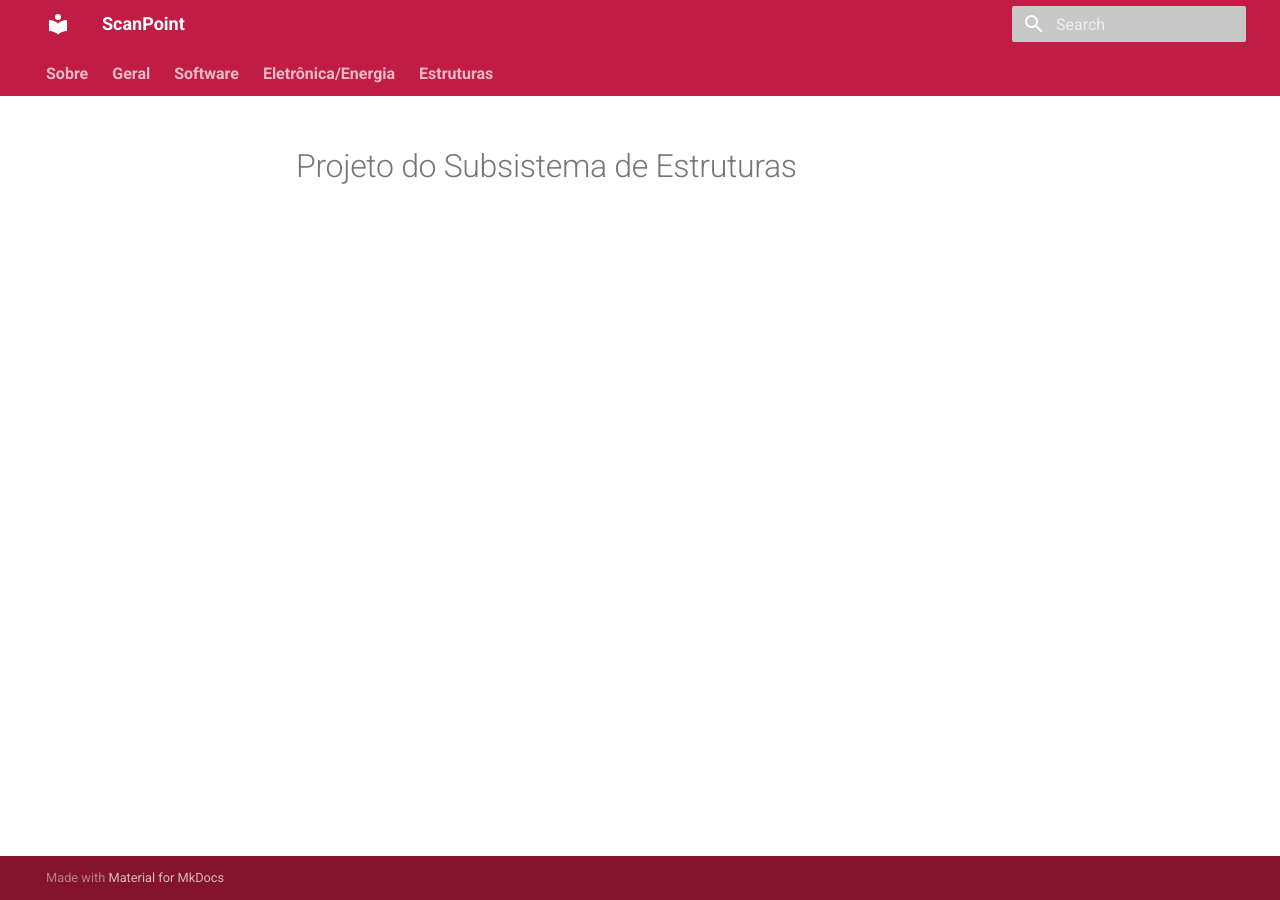
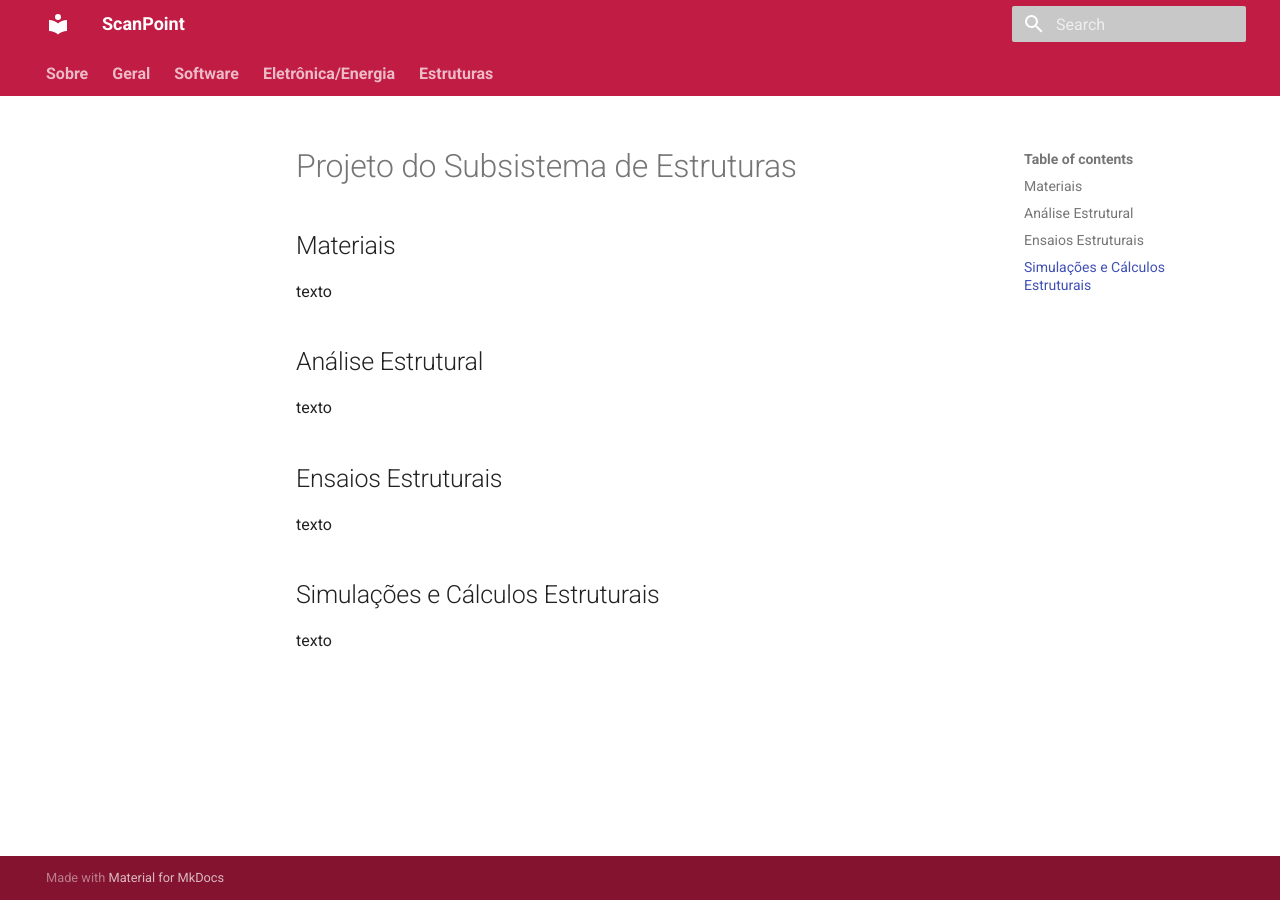
Before and after one commit to Calcioft/ScanPoint, an MkDocs documentation site: the page built from docs/estruturas/Projeto_subsistema_estruturas.md, in a window 1280 px wide. Built offline with MkDocs 1.6.1 and Material for MkDocs 9.7.7, drawn with Linux system fonts in a browser that asks for light colours.

Commit message:
Inserindo tópicos em Projeto_subsistema_estruturas.md

```diff
--- a/docs/estruturas/Projeto_subsistema_estruturas.md
+++ b/docs/estruturas/Projeto_subsistema_estruturas.md
@@ -1 +1,17 @@
-#Projeto do Subsistema de Estruturas
+# Projeto do Subsistema de Estruturas
+
+## Materiais
+
+texto
+
+## Análise Estrutural
+
+texto
+
+## Ensaios Estruturais
+
+texto
+
+## Simulações e Cálculos Estruturais
+
+texto
```
